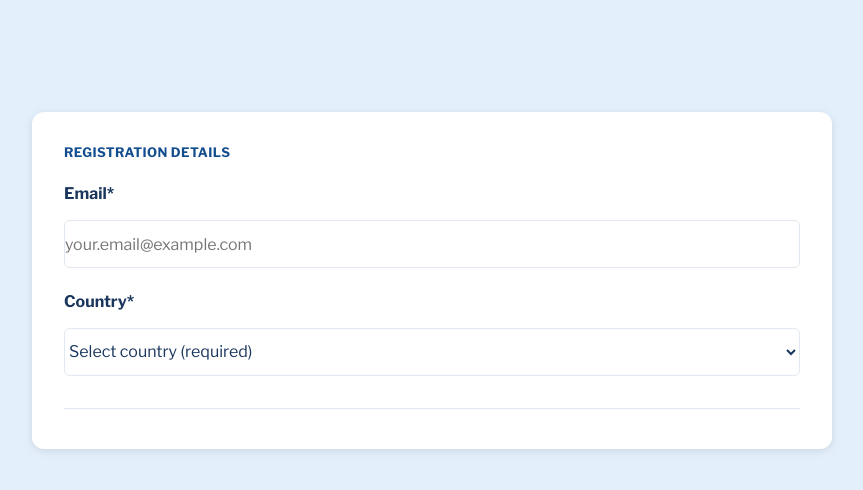
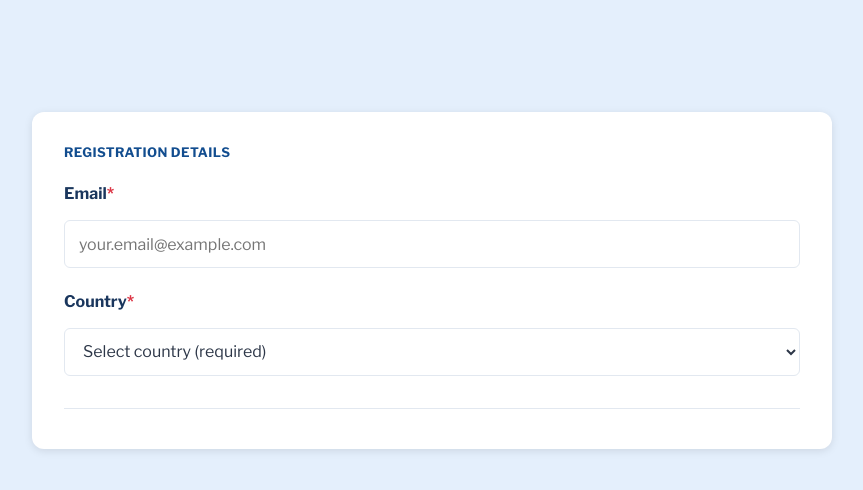
Before and after one commit to khanbilal-devop/Burnes-submission, a React (Vite) app: page / in a window 1280 px wide. Shown: the top 490 px of the page, without its empty margins (208-1071 px from the left). Built offline with nearby package versions, Linux system fonts and the light colour scheme.

Commit message:
Update tokens.css

```diff
--- a/src/styles/tokens.css
+++ b/src/styles/tokens.css
@@ -14,6 +14,9 @@
   --color-body: #1a1a1a;
   --color-heading: #124d8f;
   --color-border: #e2e8f0; /* field borders + section dividers */
+  --color-primary: #0066cc; /* focus ring + primary actions */
+  --color-required: #dc3545; /* the * on required labels */
+  --color-control-text: #2d3748; /* text typed into a field */
 
   /* ---------- Typography ---------- */
   --font-sans: 'Libre Franklin', -apple-system, BlinkMacSystemFont, 'Segoe UI',
@@ -44,9 +47,11 @@
    * its own line instead of being squeezed. */
   --field-block-size: 3rem; /* 48px */
   --field-min-inline-size: 14rem; /* 224px */
+  --field-padding-inline: 0.875rem; /* 14px */
 
   /* ---------- Radius & elevation ---------- */
   --radius-sm: 6px;
   --radius-md: 12px;
   --shadow-card: 0 2px 8px rgb(0 0 0 / 0.1);
+  --ring-focus: 0 0 0 3px rgb(0 102 204 / 0.25);
 }
```
